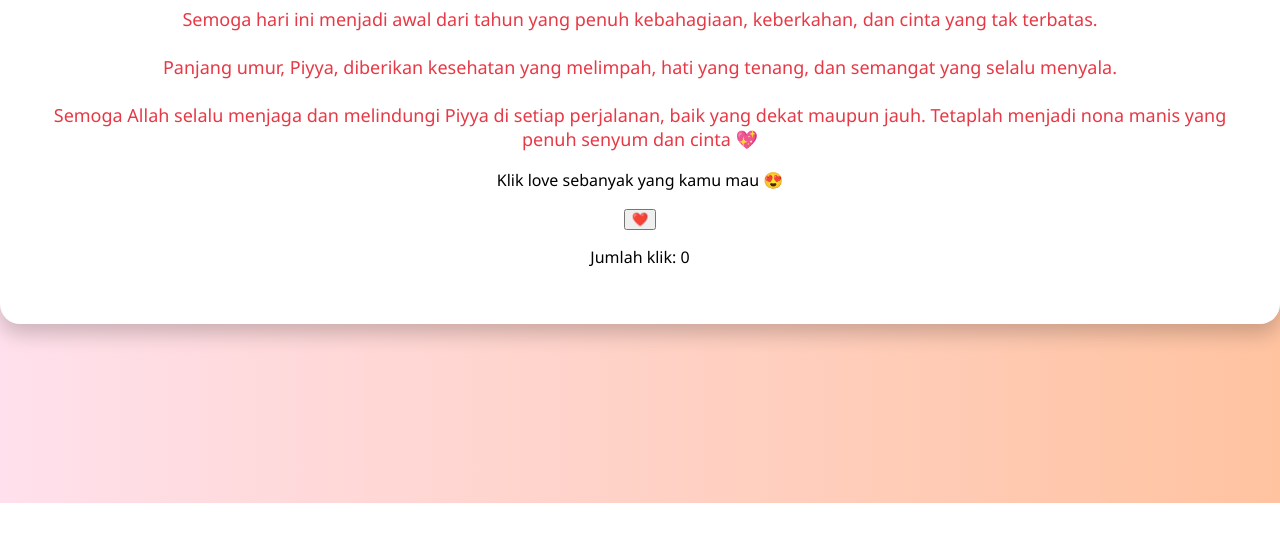
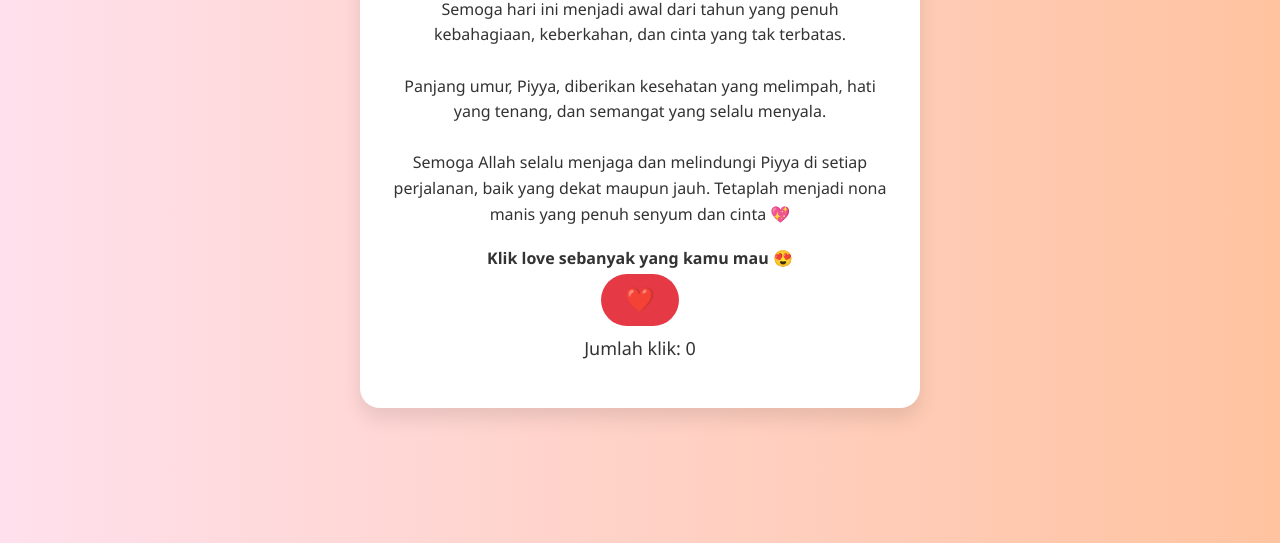
Before and after one commit to idinabs/birthday-piyya, a plain HTML site: page index.html in a window 1280 px wide. Shown: the part 297-840 px from the top of the page. Before the commit the page ends 800 px from the top, so only its background shows below. Drawn offline with Linux system fonts and the light colour scheme.

Commit message:
Update style.css

```diff
--- a/style.css
+++ b/style.css
@@ -1,48 +1,71 @@
 body {
-  margin: 0;
   font-family: 'Segoe UI', sans-serif;
   background: linear-gradient(to right, #ffe0ec, #ffc3a0);
   display: flex;
   justify-content: center;
   align-items: center;
-  height: 100vh;
-  overflow: hidden;
+  min-height: 100vh;
+  margin: 0;
+  color: #333;
+  padding: 20px;
 }
 
 .container {
+  background: white;
+  padding: 30px;
+  border-radius: 20px;
+  box-shadow: 0 10px 20px rgba(0,0,0,0.1);
   text-align: center;
-  background: white;
-  padding: 40px;
-  border-radius: 20px;
-  box-shadow: 0 10px 20px rgba(0,0,0,0.2);
-  position: relative;
-  z-index: 1;
-}
-
-.heart {
-  font-size: 50px;
-  cursor: pointer;
-  transition: transform 0.3s;
-}
-
-.heart:hover {
-  transform: scale(1.2);
+  width: 100%;
+  max-width: 500px;
 }
 
 .message {
-  margin-top: 20px;
+  font-size: 16px;
+  line-height: 1.6;
+  margin-bottom: 20px;
+}
+
+.love-text {
+  font-weight: bold;
+  margin: 15px 0 5px;
+}
+
+button {
+  background-color: #e63946;
+  color: white;
+  border: none;
+  padding: 12px 24px;
+  font-size: 24px;
+  border-radius: 50px;
+  cursor: pointer;
+  transition: transform 0.2s;
+}
+
+button:hover {
+  transform: scale(1.1);
+}
+
+.counter {
+  margin-top: 10px;
   font-size: 18px;
-  color: #e63946;
+}
+
+.form-section {
+  margin-top: 25px;
+}
+
+textarea {
+  width: 100%;
+  height: 90px;
+  padding: 10px;
+  margin-top: 10px;
+  border-radius: 10px;
+  border: 1px solid #ccc;
+  resize: none;
+  font-size: 16px;
 }
 
 .hidden {
   display: none;
 }
-
-canvas#confetti {
-  position: absolute;
-  top: 0;
-  left: 0;
-  z-index: 0;
-  pointer-events: none;
-}
```
